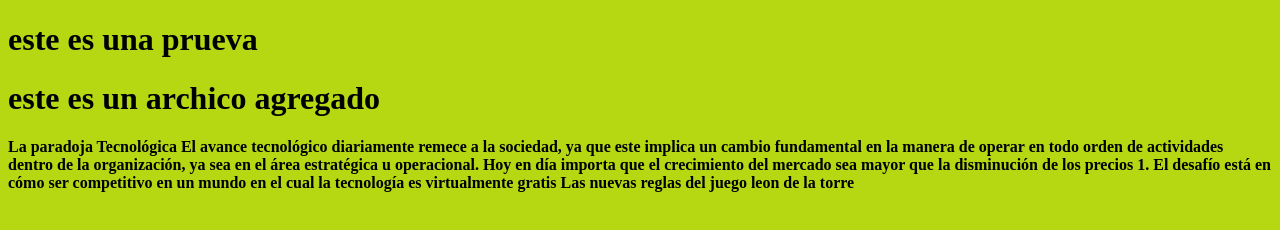
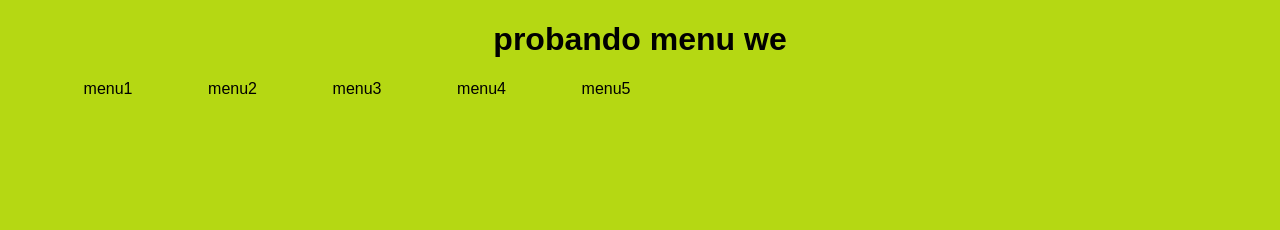
Before and after one commit to jesusmac123leon/prueva1, a plain HTML site: page index.html in a window 1280 px wide. Drawn offline with Linux system fonts and the light colour scheme.

Commit message:
crea un nuevo menu

```diff
--- a/css/estilo.css
+++ b/css/estilo.css
@@ -1,4 +1,13 @@
 html,body{
 	background: #b5d813;
-	font-weight: bold;
+	font-family: "arial"
 }
+li{
+	list-style: none;
+	float: left;
+	padding-left: 2cm;
+}
+ li:hover{
+ 	color: red;
+ 	cursor: pointer;
+ }
--- a/index.html
+++ b/index.html
@@ -6,13 +6,17 @@
 </head>
 <body>
 <div>
-	<h1>este es una prueva </h1>
-	<h1>este  es un archico agregado  </h1>
+	<center><h1>probando menu we </h1></center>
+	<li>menu1</li>
+	<li>menu2</li>
+	<li>menu3</li>
+	<li>menu4</li>
+     <li>menu5</li>
 
-	La paradoja Tecnológica
-El avance tecnológico diariamente remece a la sociedad, ya que este implica un cambio fundamental en la manera de operar en todo orden de actividades dentro de la organización, ya sea en el área estratégica u operacional.
-Hoy en día importa que el crecimiento del mercado sea mayor que la disminución de los precios 1. El desafío está en cómo ser competitivo en un mundo en el cual la tecnología es virtualmente gratis
-Las nuevas reglas del juego leon de la torre
+
+
+
+
 
 </div>
 </body>
```
